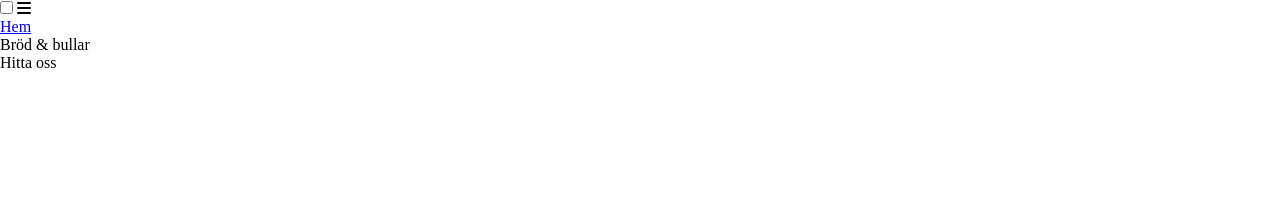
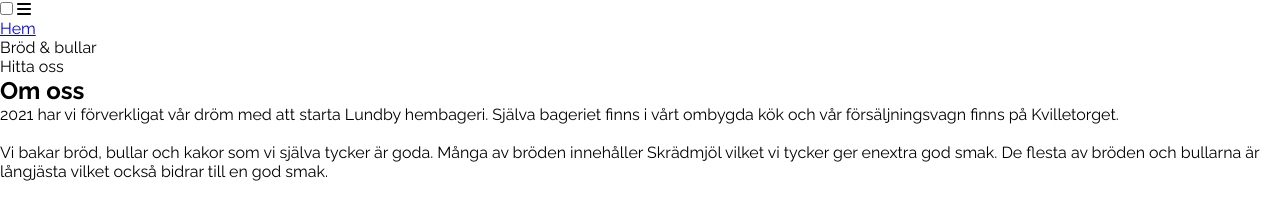
Before and after one commit to Malinchristina/lundby_hembageri, a plain HTML site: page index.html in a window 1280 px wide. Drawn offline with Linux system fonts and the light colour scheme; files that its build step writes are made by us from their sources.

Commit message:
Add text to home section in index.html

```diff
--- a/assets/style.css
+++ b/assets/style.css
@@ -9,6 +9,12 @@
 }
 
 /* General styles */
+
+body {
+    font-family: 'Raleway', sans-serif;
+    text-decoration: none;
+}
+
 h1 {
     font-family: 'Raleway', sans-serif;
     text-decoration: none;
--- a/index.html
+++ b/index.html
@@ -33,6 +33,16 @@
   </header>
   <!--Main content-->
   <main>
+    <section id="hero">
+
+    </section>
+    <section id="home">
+      <h2>Om oss</h2>
+      <p>2021 har vi förverkligat vår dröm med att starta Lundby hembageri. Själva bageriet finns i vårt ombygda kök och vår försäljningsvagn finns på Kvilletorget.</p>
+      <br>
+      <p>Vi bakar bröd, bullar och kakor som vi själva tycker är goda. Många av bröden innehåller Skrädmjöl vilket vi tycker ger enextra god smak. De flesta av bröden och bullarna är långjästa vilket också bidrar till en god smak.</p>
+
+    </section>
   </main>
   <!--Footer-->
   <footer>
```
